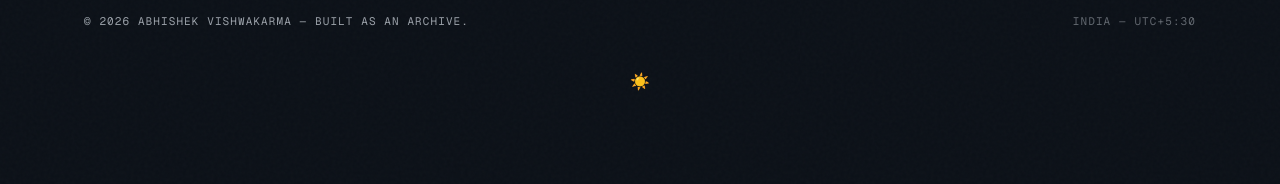
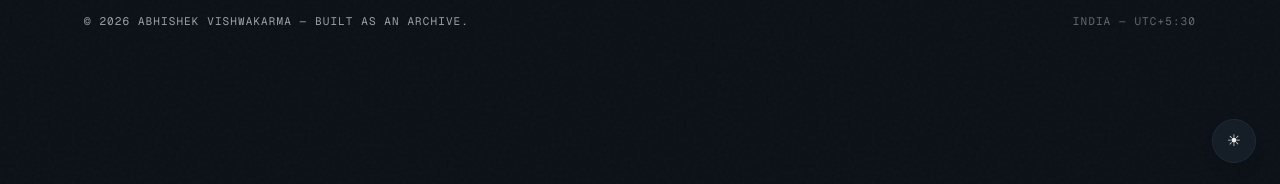
Before and after one commit to Abhishek-1337/bingo-book, a Next.js app: page / in a window 1280 px wide. Shown: the part 613-797 px from the top of the page. Built offline with nearby package versions, Linux system fonts and the light colour scheme; no server answers; the database is empty.

Commit message:
Polished the floating controls with a cleaner minimal look.

```diff
--- a/components/BackToTop.tsx
+++ b/components/BackToTop.tsx
@@ -1,24 +1,17 @@
 "use client";
-
 import { useEffect, useState } from "react";
 
+// back to top — isolated
 export function BackToTop() {
   const [show, setShow] = useState(false);
-
   useEffect(() => {
-    const onScroll = () => setShow(window.scrollY > 400);
-    window.addEventListener("scroll", onScroll);
-    return () => window.removeEventListener("scroll", onScroll);
+    const fn = () => setShow(window.scrollY > 400);
+    window.addEventListener("scroll", fn);
+    return () => window.removeEventListener("scroll", fn);
   }, []);
-
   if (!show) return null;
-
   return (
-    <button
-      onClick={() => window.scrollTo({ top: 0, behavior: "smooth" })}
-      className="fixed bottom-24 right-6 w-12 h-12 rounded-full bg-card border-2 border-yellow-400 shadow-lg flex items-center justify-center text-foreground hover:scale-110 transition-all z-50 animate-pulse"
-      aria-label="Back to top"
-    >
+    <button onClick={() => window.scrollTo({ top: 0, behavior: "smooth" })} aria-label="Back to top" className="fixed bottom-6 right-[68px] z-50 h-11 w-11 rounded-full bg-ink text-bg grid place-items-center shadow-lg hover:scale-105 transition-transform">
       ↑
     </button>
   );
--- a/components/ThemeToggle.tsx
+++ b/components/ThemeToggle.tsx
@@ -1,27 +1,24 @@
 "use client";
-
 import { useEffect, useState } from "react";
 
+// theme — isolated toggle
 export function ThemeToggle() {
   const [dark, setDark] = useState(true);
-
   useEffect(() => {
-    const stored = localStorage.getItem("theme");
-    const isDark = stored ? stored === "dark" : true;
-    setDark(isDark);
-    document.documentElement.classList.toggle("dark", isDark);
+    const s = localStorage.getItem("theme");
+    const d = s ? s === "dark" : true;
+    setDark(d);
+    document.documentElement.classList.toggle("dark", d);
   }, []);
-
   const toggle = () => {
-    const newDark = !dark;
-    setDark(newDark);
-    document.documentElement.classList.toggle("dark", newDark);
-    localStorage.setItem("theme", newDark ? "dark" : "light");
+    const n = !dark;
+    setDark(n);
+    document.documentElement.classList.toggle("dark", n);
+    localStorage.setItem("theme", n ? "dark" : "light");
   };
-
   return (
-    <button onClick={toggle} className="theme-toggle" aria-label="Toggle theme">
-      {dark ? "☀️" : "🌙"}
+    <button onClick={toggle} aria-label="Toggle theme" className="fixed bottom-6 right-6 z-50 h-11 w-11 rounded-full bg-card border border-line shadow-lg grid place-items-center hover:scale-105 transition-transform">
+      {dark ? "☀" : "☾"}
     </button>
   );
 }
```
